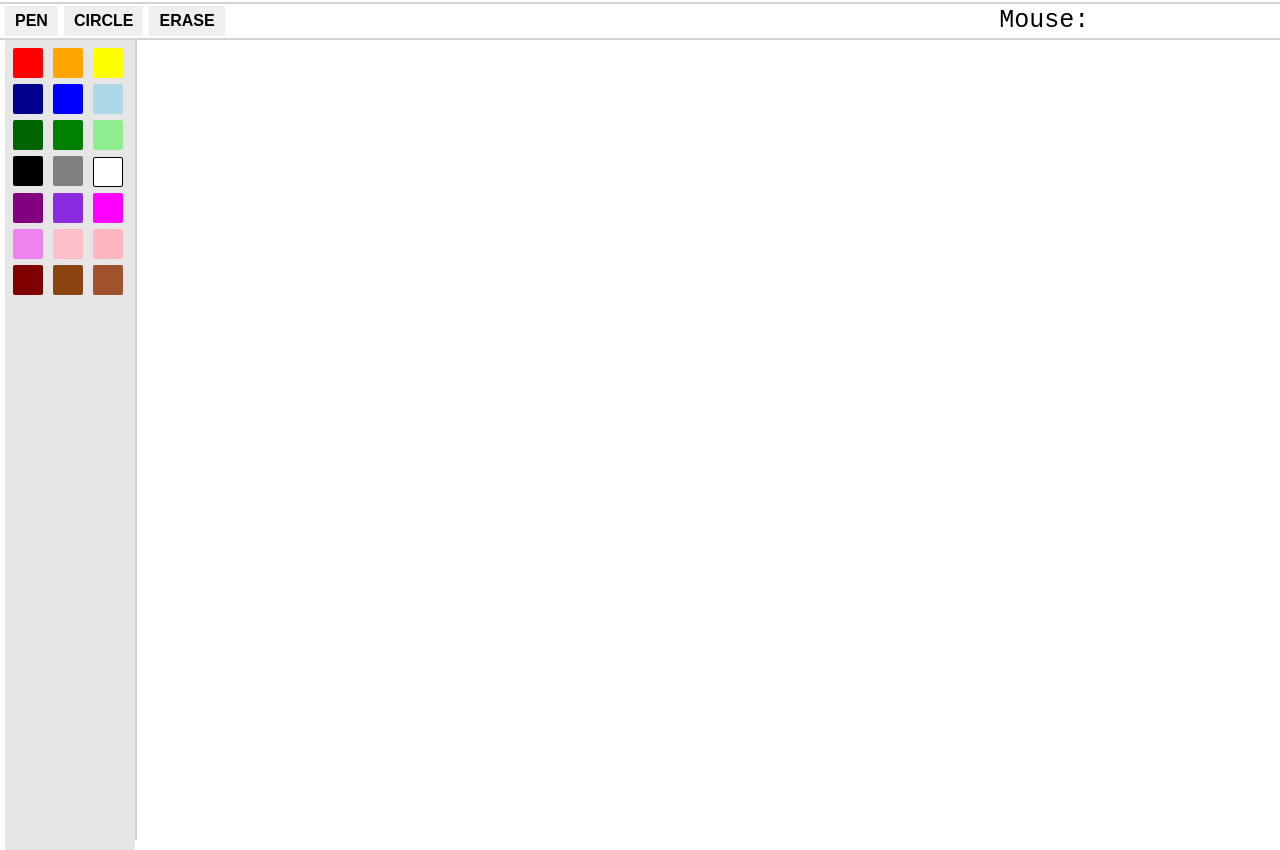
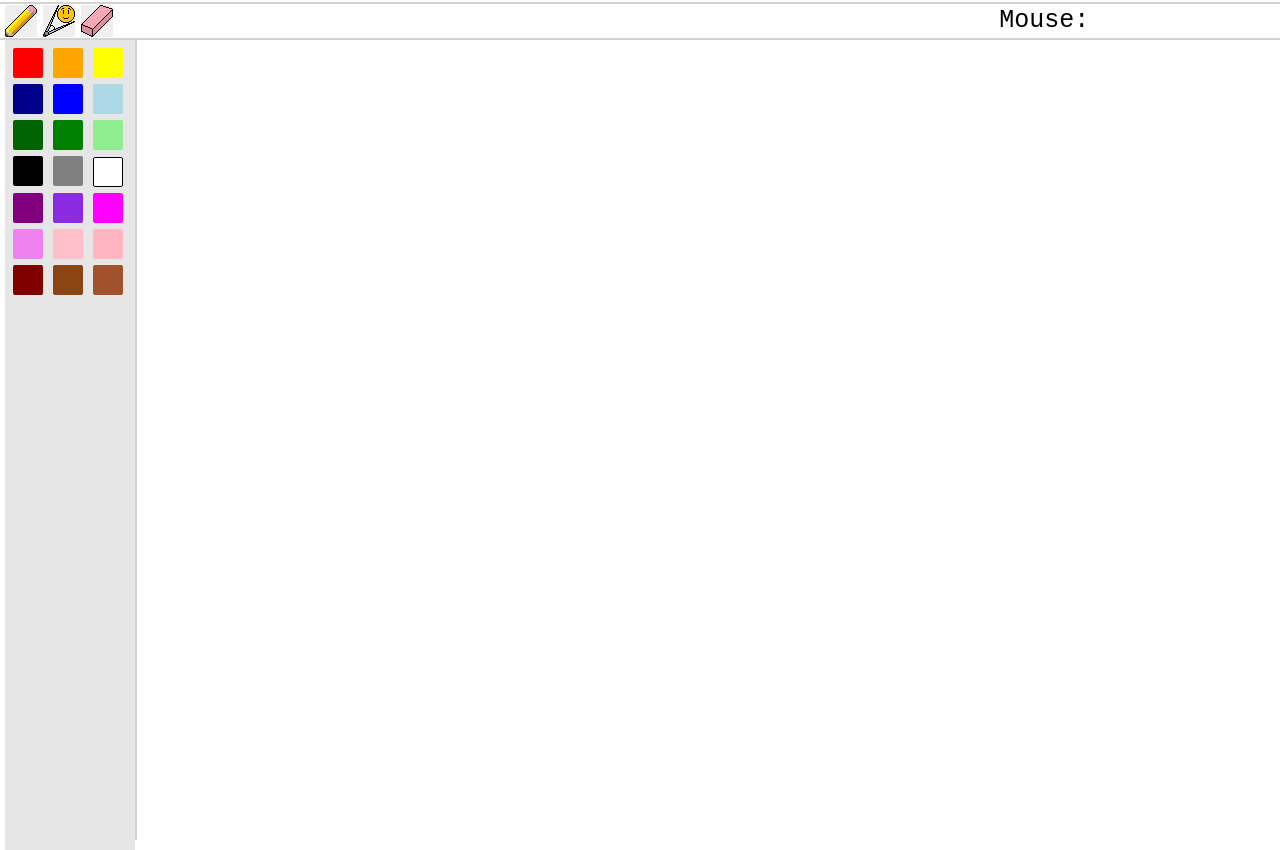
Before and after one commit to XPLegend/Make-A-Point, a plain HTML site: page index.html in a window 1280 px wide. Drawn offline with Linux system fonts and the light colour scheme.

Commit message:
added new icons and bug fixes

```diff
--- a/index.html
+++ b/index.html
@@ -51,12 +51,31 @@
             }
 
             .draw-erase {
-            width: auto; /* Permette al testo di adattarsi */
+            width: 32px; /* Permette al testo di adattarsi */
             padding: 0 10px; /* Aggiunge spazio laterale */
-            height: var(--prefixButtonSquare); /* Mantiene la stessa altezza degli altri */
+            height: 32px; /* Mantiene la stessa altezza degli altri */
             line-height: var(--prefixButtonSquare); /* Centra il testo verticalmente */
             font-size: 16px; /* Imposta un valore fisso */
             text-align: center; /* Centra il testo orizzontalmente */
+            background-size: cover;
+            }
+
+            #pencil{
+                background-image: url(Assets/pencil\ base.png);
+                background-position: center;
+                background-size: auto;
+            }
+
+            #circle{
+                background-image: url(Assets/circle\ tool.png);
+                background-position: center;
+                background-size: auto;
+            }
+
+            #eraser{
+                background-image: url(Assets/eraser.png);
+                background-position: center;
+                background-size: auto;
             }
 
             #main-container{
@@ -104,9 +123,9 @@
     <nav>
         <!--Color Palette-->
         <div id="button-container">
-            <button type="button" class="draw-erase" data-mode="pen" style="font-weight: bold;" title="pen">PEN</button>
-            <button type="button" class="draw-erase" data-mode="circle" style="font-weight: bold;" title="circle">CIRCLE</button>
-            <button type="button" class="draw-erase" data-mode="erase" style="font-weight: bold;" title="erase">ERASE</button>
+            <button type="button" class="draw-erase" id="pencil" data-mode="pen" title="pencil"></button>
+            <button type="button" class="draw-erase" id="circle" data-mode="circle" style="font-weight: bold;" title="circle"></button>
+            <button type="button" class="draw-erase" id="eraser" data-mode="erase" style="font-weight: bold;" title="erase"></button>
         </div>
         <!--Show coordinates-->
         <div id="coords-container">
--- a/script.js
+++ b/script.js
@@ -70,7 +70,7 @@ box.addEventListener("click", (event) => {
         //dichiara figura default
         const circle = document.createElement("div");
         //definisci parametri circle
-        circle.classList.add("cerchio");
+        circle.classList.add("cerchio"); //prende i parametri dalla classe dichiarata in CSS
         circle.style.left = `${mouseX}px`;
         circle.style.top = `${mouseY}px`;
         circle.style.backgroundColor = divColor;
@@ -141,7 +141,7 @@ document.addEventListener("DOMContentLoaded", () => {
     const yParagraph = document.getElementById("y");
 
     if (!mousePositionDiv || !xParagraph || !yParagraph) {
-        console.error("Elemento con ID 'mouse-position' non trovato.");
+        console.error("Elemento con ID 'mouse-position' non trovato."); //Errore in console - trascurare
         return;
     }
 
```
Also changed, not shown: Assets/circle tool.png (added), Assets/eraser.png (added), Assets/pencil base.png (added), 3 other files.
